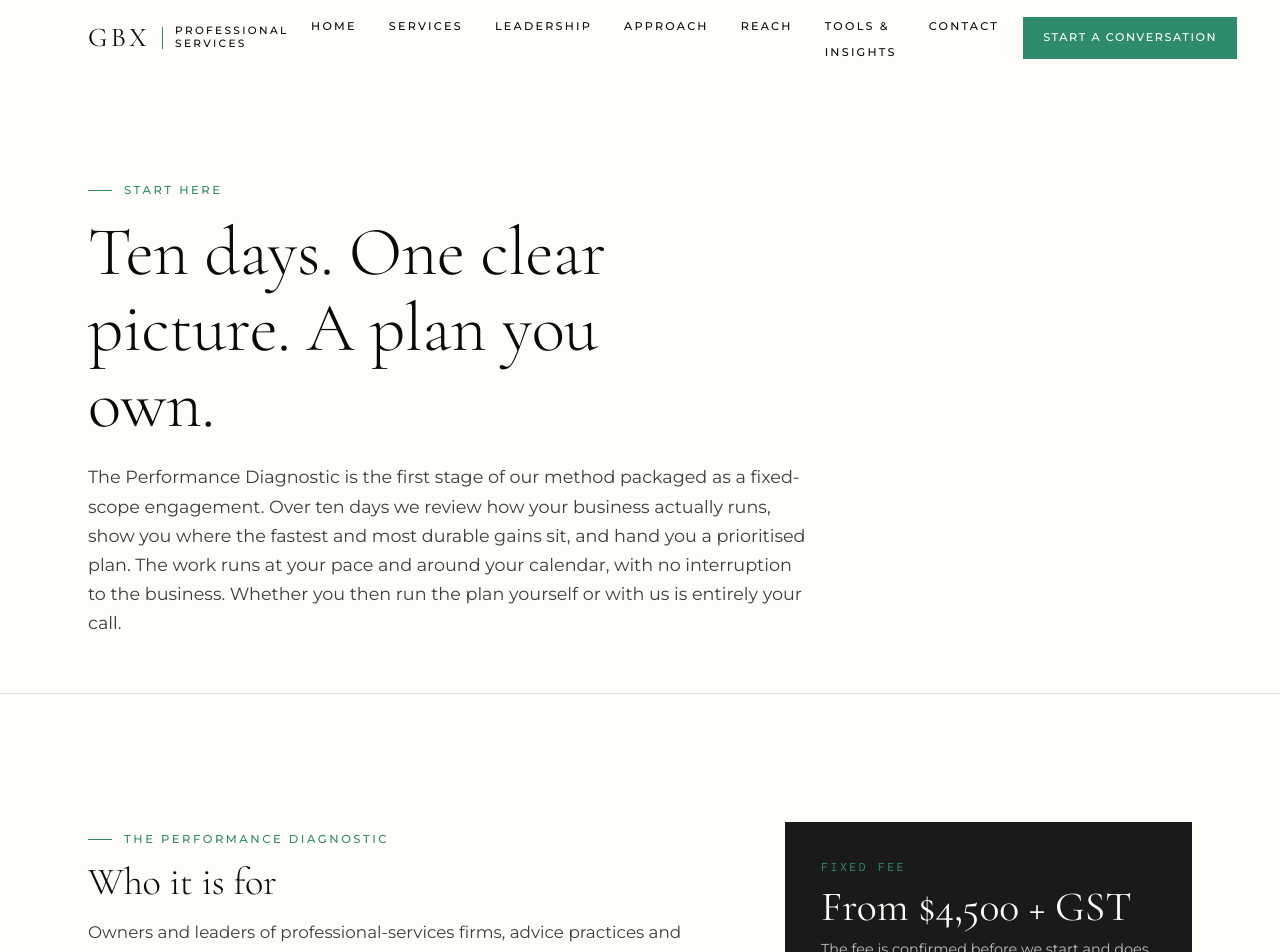
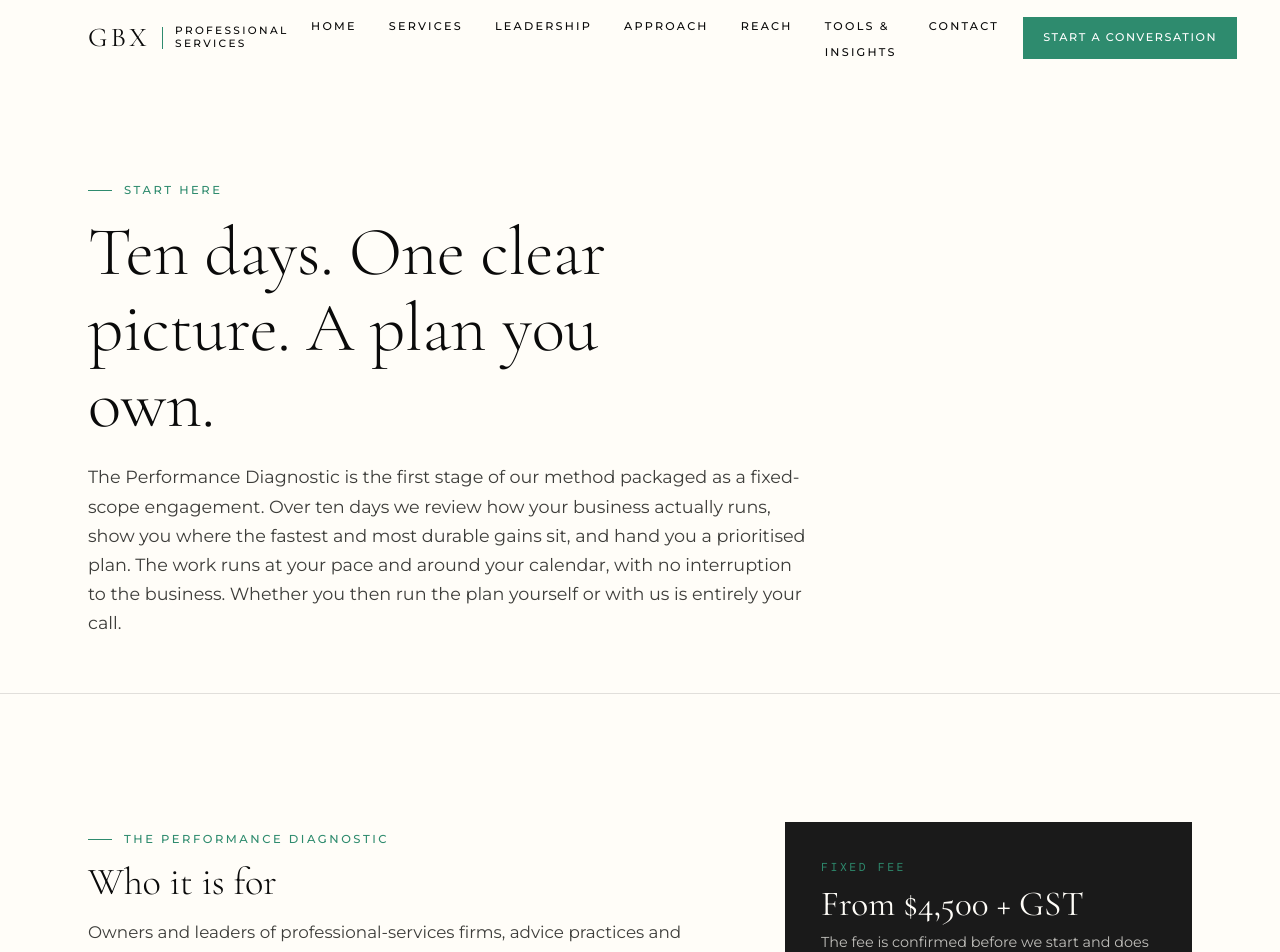
Before and after one commit to gbxcaillin/Website, a React (Vite) app: page /diagnostic in a window 1280 px wide. Shown: the top 952 px of the page. Built offline with nearby package versions, Linux system fonts and the light colour scheme.

Commit message:
Keep the Diagnostic price on one line
Co-Authored-By: Claude Fable 5.1 <noreply@anthropic.com>
Claude-Session: https://claude.ai/code/session_01FVwma6o2qbPJh1M2ntx9Vy

```diff
--- a/src/styles.css
+++ b/src/styles.css
@@ -2964,7 +2964,8 @@ button {
 }
 .diag__price-value {
   font-family: var(--font-serif);
-  font-size: clamp(1.9rem, 3.4vw, 2.6rem);
+  font-size: clamp(1.7rem, 2.8vw, 2.2rem);
+  white-space: nowrap;
   line-height: 1.1;
   color: var(--gbx-paper);
 }
```
